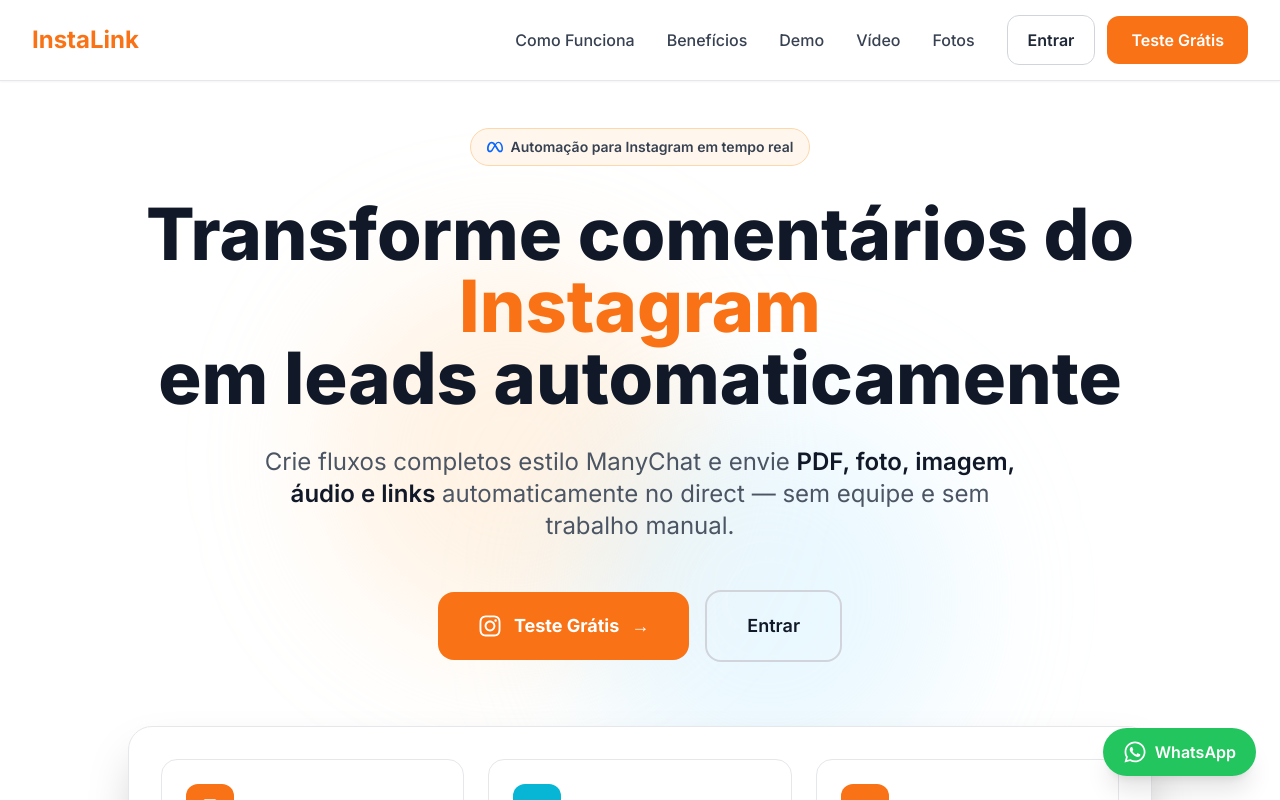
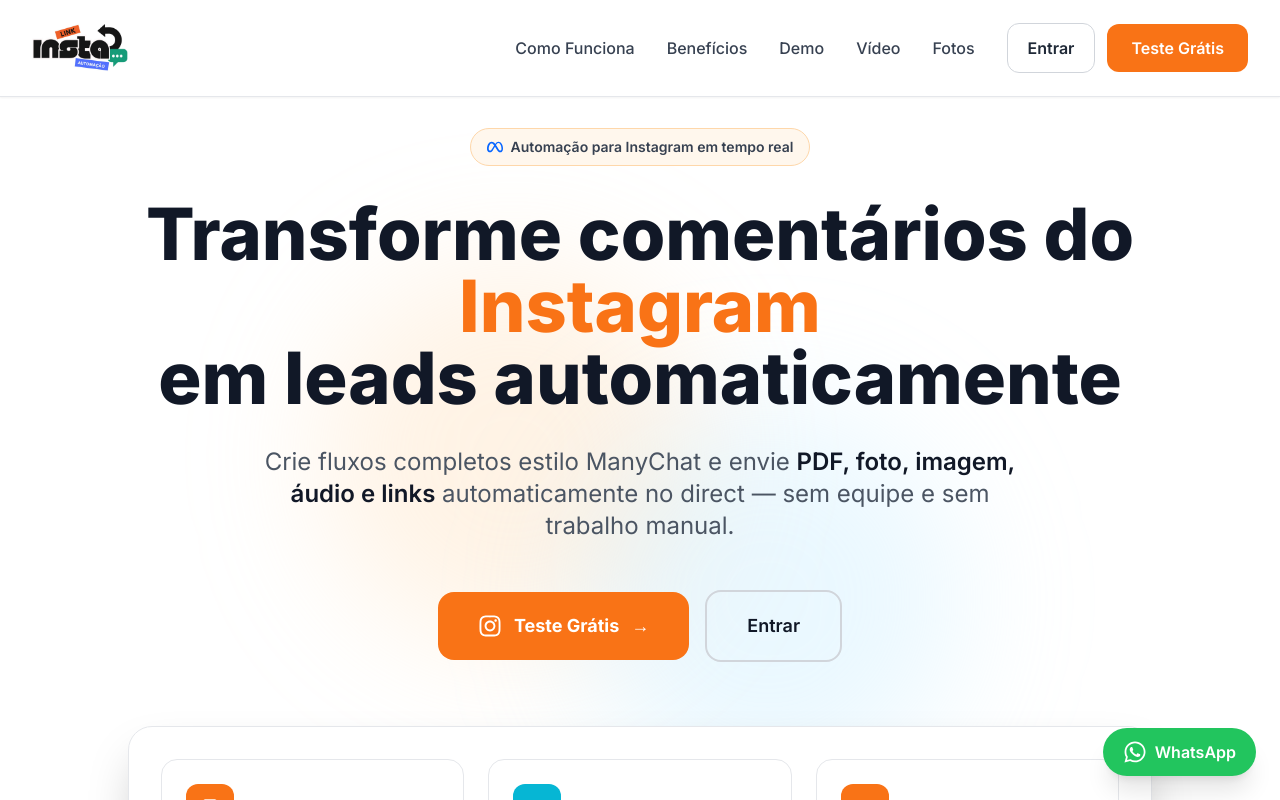
Before and after one commit to Rivas12/LP---INSTA-LINK, a Next.js app: page / in a window 1280 px wide. Shown: the top 800 px of the page. Built offline with nearby package versions, Linux system fonts and the light colour scheme.

Commit message:
Refactor code structure for improved readability and maintainability

```diff
--- a/components/Footer.tsx
+++ b/components/Footer.tsx
@@ -1,3 +1,4 @@
+import Image from "next/image";
 import { FaInstagram, FaLinkedin, FaFacebook, FaYoutube, FaEnvelope, FaPhone } from "react-icons/fa";
 
 export default function Footer() {
@@ -7,7 +8,13 @@
         <div className="grid md:grid-cols-2 lg:grid-cols-4 gap-8 mb-12">
           {/* Company Info */}
           <div>
-            <h3 className="text-2xl font-bold mb-4 text-primary-500">InstaLink</h3>
+            <Image
+              src="/logo.jpeg"
+              alt="InstaLink"
+              width={220}
+              height={68}
+              className="h-14 w-auto mb-4"
+            />
             <p className="text-gray-400 mb-4">
               Gerenciamento de Redes Sociais em um só lugar!
             </p>
--- a/components/Navbar.tsx
+++ b/components/Navbar.tsx
@@ -1,6 +1,7 @@
 "use client";
 
 import { useState } from "react";
+import Image from "next/image";
 import { FaBars, FaTimes } from "react-icons/fa";
 
 export default function Navbar() {
@@ -9,11 +10,16 @@
   return (
     <nav className="fixed w-full bg-white/95 backdrop-blur-xl border-b border-gray-200 z-50 shadow-sm">
       <div className="max-w-7xl mx-auto px-4 sm:px-6 lg:px-8">
-        <div className="flex justify-between items-center h-16 sm:h-20">
+        <div className="flex justify-between items-center h-20 sm:h-24">
           <div className="flex items-center">
-            <span className="text-xl sm:text-2xl font-bold text-orange-500">
-              InstaLink
-            </span>
+            <Image
+              src="/logo.png"
+              alt="InstaLink"
+              width={230}
+              height={72}
+              className="h-14 w-auto sm:h-16"
+              priority
+            />
           </div>
 
           {/* Desktop Menu */}
```
Also changed, not shown: public/logo.png (added).
